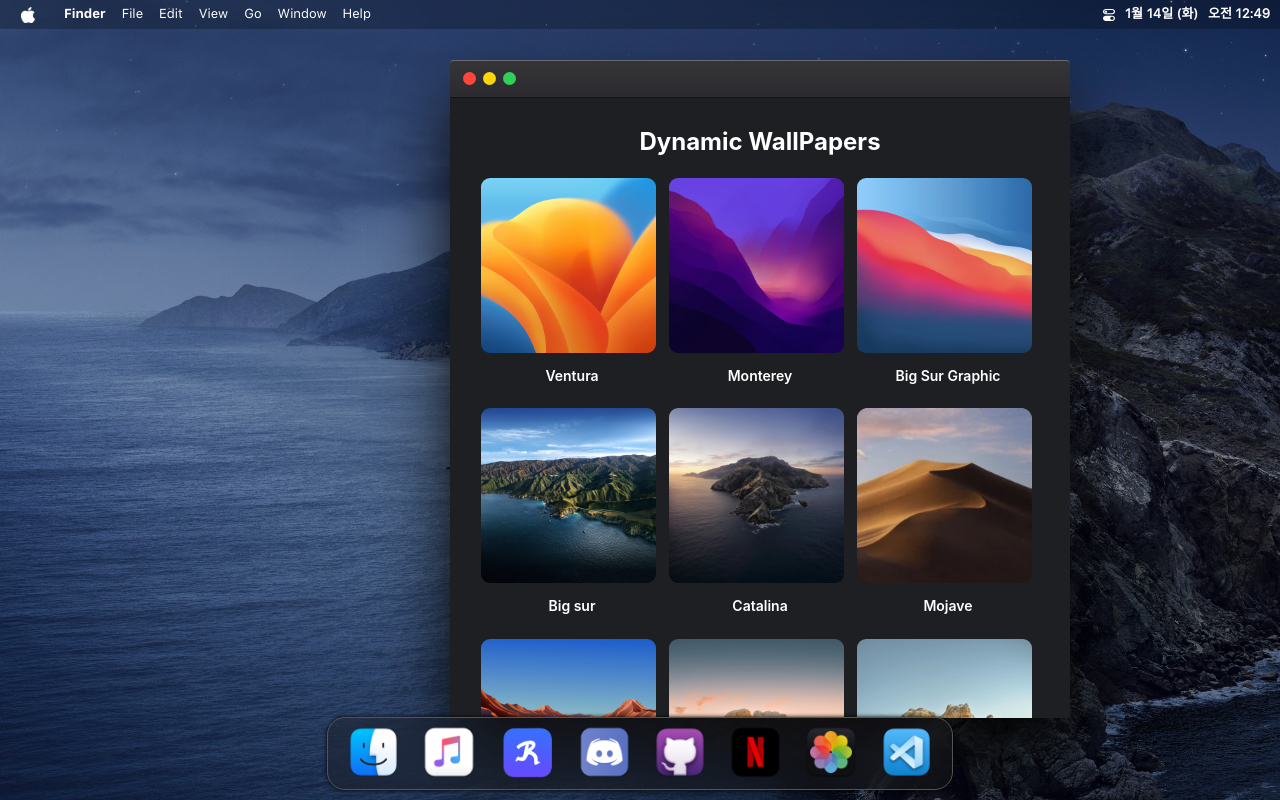
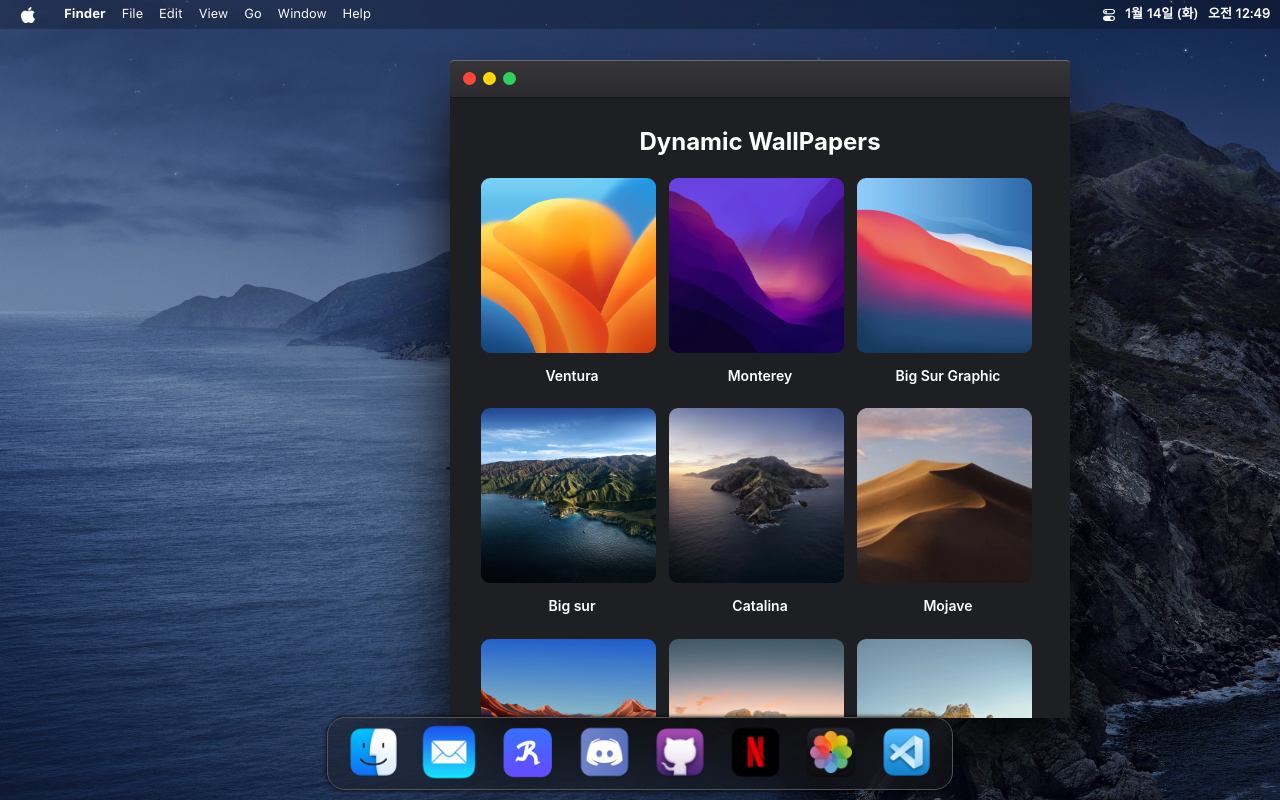
Before and after one commit to ChohyePark/macOs-clone, a React (Create React App) app: page / in a window 1280 px wide. Built offline with nearby package versions, Linux system fonts and the light colour scheme.

Commit message:
style : dock 아이콘 수정

```diff
--- a/src/components/Dock/Dock.js
+++ b/src/components/Dock/Dock.js
@@ -9,6 +9,7 @@ import netflix from '../../resources/images/webp/netflix.png';
 import photos from '../../resources/images/webp/photos.png';
 import vscode from '../../resources/images/webp/vscode.png';
 import runday from '../../resources/images/webp/rundaylogo.png';
+import email from '../../resources/images/webp/email.png';
 import toggleWallpaperVis from '../../utils/helpers/toggleWallPaperVis';
 import toggleRundayVis from '../../utils/helpers/toggleRundayVis';
 import toggleEmailVis from '../../utils/helpers/toggleEmailVis';
@@ -73,7 +74,7 @@ export default function Dock() {
           onMouseEnter={handleMouseEnter}
           onMouseLeave={handleMouseLeave}
         >
-          <img alt="apple music" src={appleMusic} className="dock-icon" />
+          <img alt="email" src={email} className="dock-icon" />
         </div>
         <div
           className={`dock-item ${
@@ -92,7 +93,7 @@ export default function Dock() {
           onMouseLeave={handleMouseLeave}
           onClick={openRundayPopUp}
         >
-          <img alt="calendar" src={runday} className="dock-icon" />
+          <img alt="runday" src={runday} className="dock-icon" />
         </div>
         <div
           className={`dock-item ${
```
Also changed, not shown: src/resources/images/webp/email.png (added).
